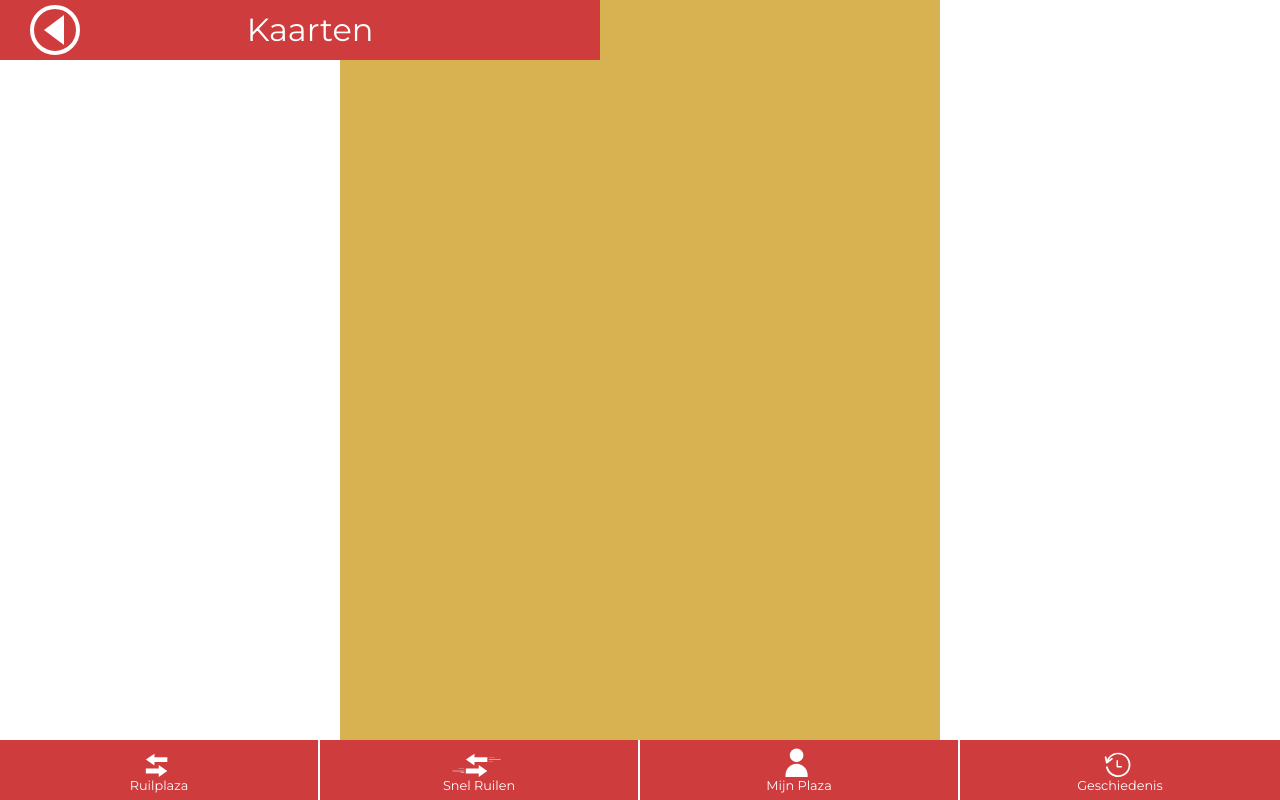
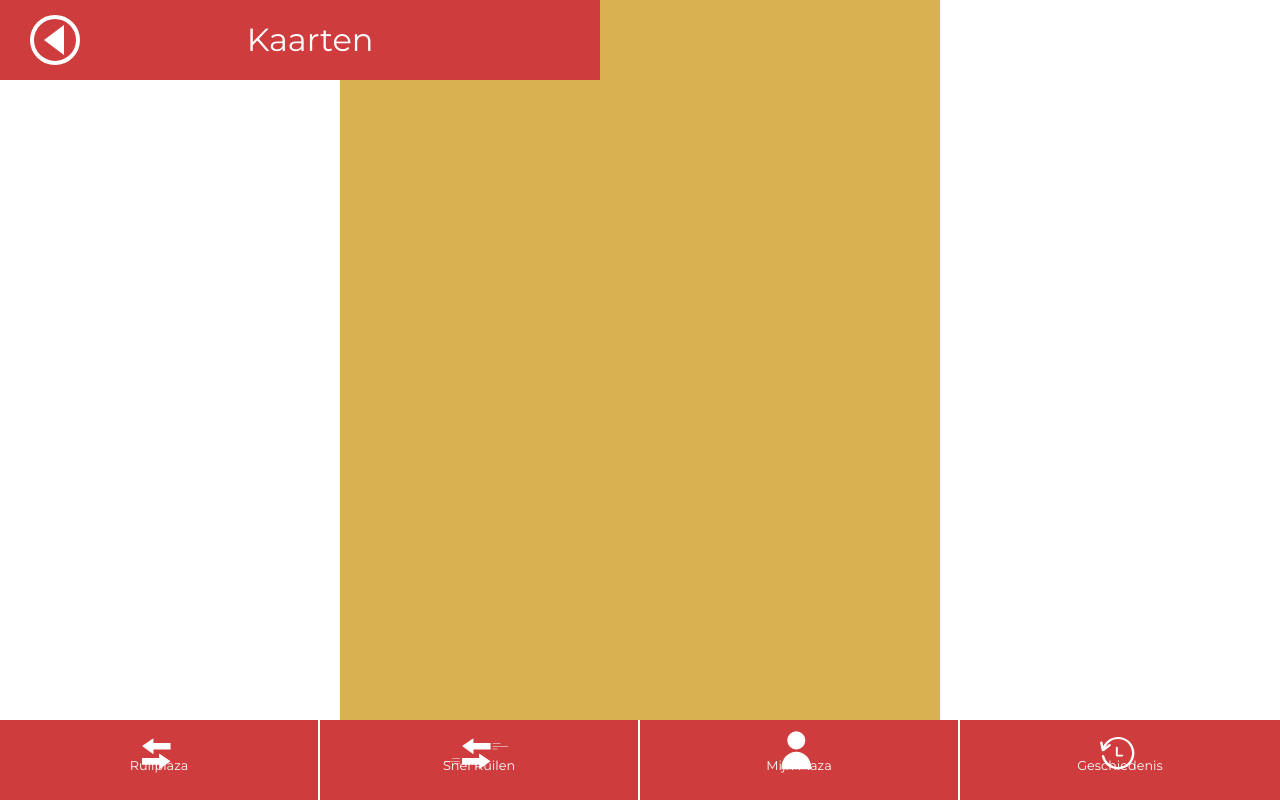
Before and after one commit to LisaW9/mechelini, a PHP site: page /kaarten.php in a window 1280 px wide. Run offline with PHP 8.4, Linux system fonts and the light colour scheme; the visitor is signed in with stand-in values (Sample User, id 1); data that the repository does not hold is empty; some libraries are stand-ins or nearby versions.

Commit message:
kaarten tonen klaar

```diff
--- a/css/footer.css
+++ b/css/footer.css
@@ -2,7 +2,7 @@
     background-color: #CF3C3E;
     position: fixed;
     width: 100vw;
-    height: 60px;
+    height: 10vh;
     z-index: 500;
     display: flex;
     align-items: center;
--- a/css/header.css
+++ b/css/header.css
@@ -2,7 +2,7 @@
     background-color: #CF3C3E;
     position: fixed;
     width: 100vw;
-    height: 60px;
+    height: 10vh;
     z-index: 500;
     padding-top: 20px;
     padding-bottom: 20px;
--- a/css/kaarten.css
+++ b/css/kaarten.css
@@ -1,21 +1,20 @@
-#container {
-    height: 100vh;
-}
-
 .kaarten {
     width: 100%;
+    height: 80vh;
     display: flex;
     flex-wrap: wrap;
     justify-content: space-between;
+    overflow: scroll;
 }
 
 .kaartDiv {
     width: 50%;
-    height: 100px;
+    height: 150px;
+    margin: 20px 0;
 }
 
 .kaart {
-    width: 50%;
+    width: 100%;
     height: 100%;
     margin: auto;
 }
--- a/css/main_style.css
+++ b/css/main_style.css
@@ -20,7 +20,7 @@ body{
     max-width: 600px;
     margin: auto;
     height: 100%;
-    padding-top: 80px;
+    padding-top: 10vh;
 }
 
 nav{
```
